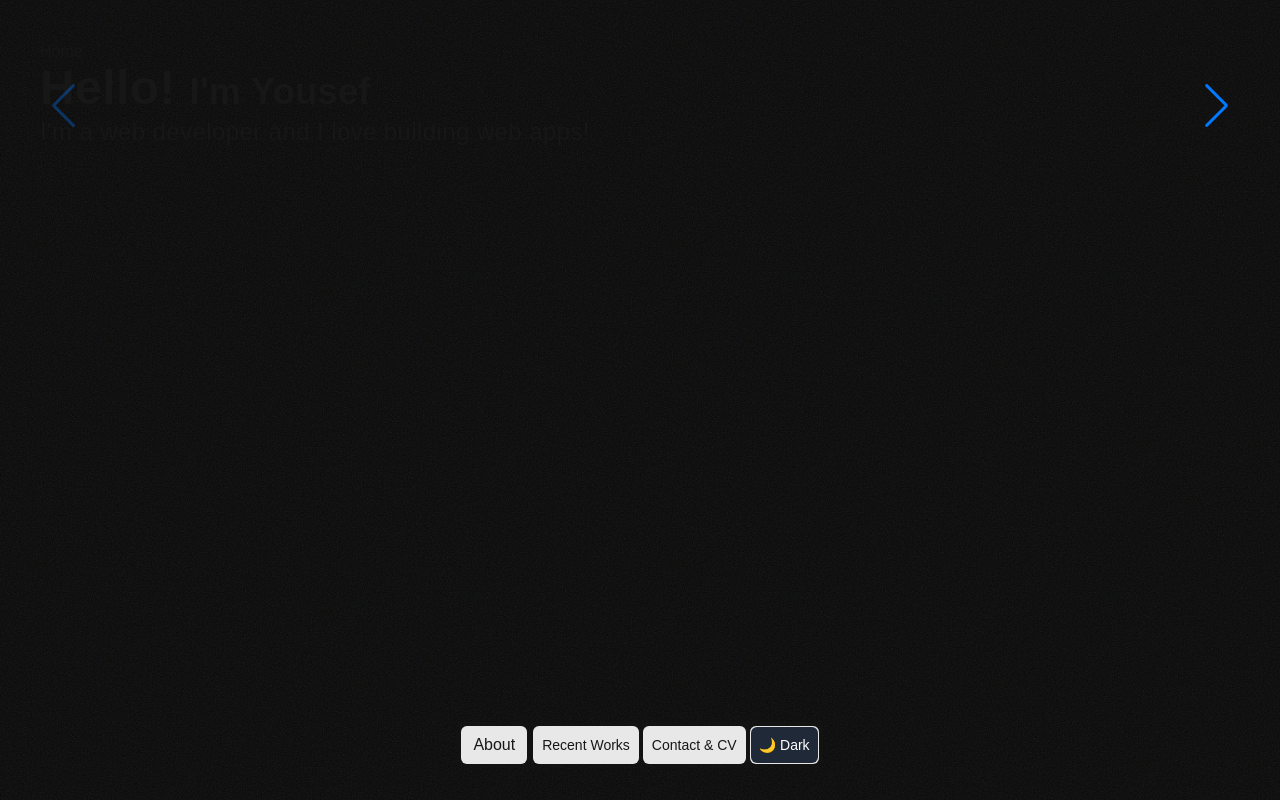
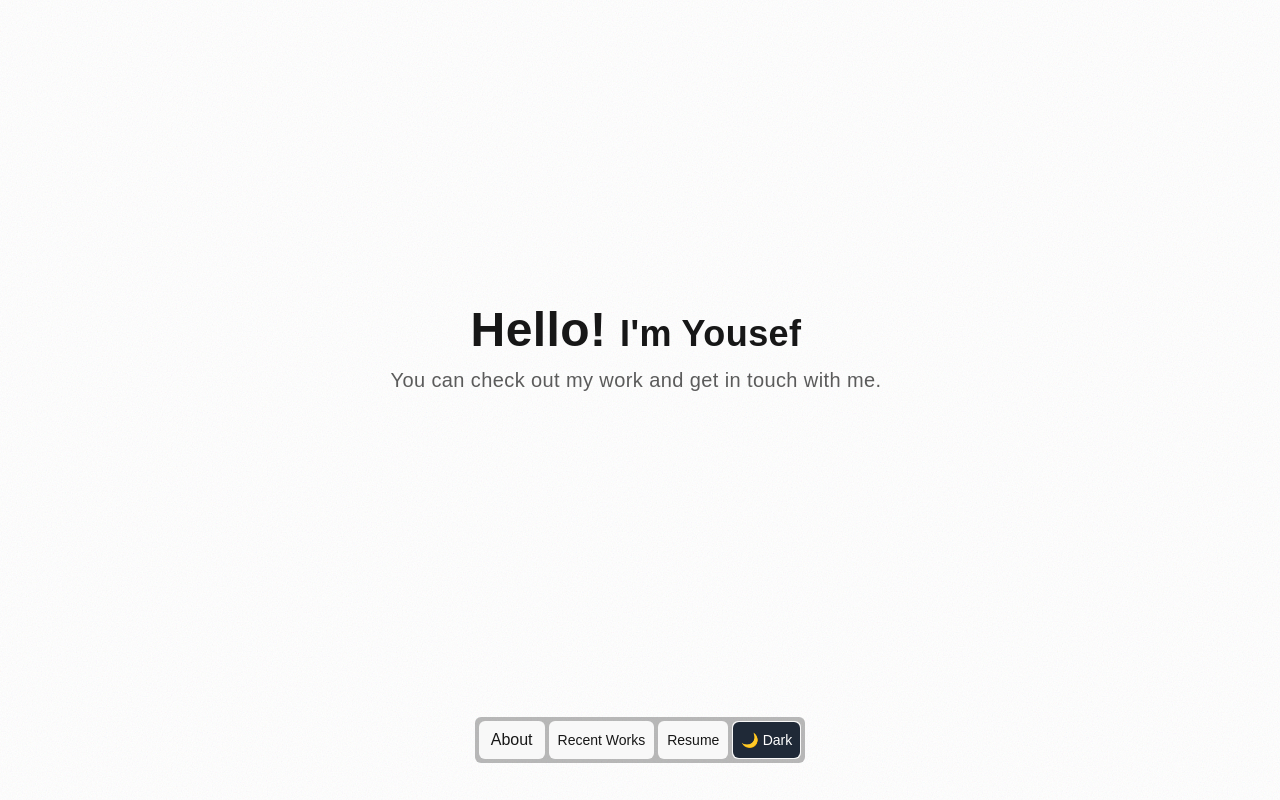
Before and after one commit to yousofo/portfolio, a Next.js app: page / in a window 1280 px wide. Built offline with nearby package versions, Linux system fonts and the light colour scheme.

Commit message:
temp fix

```diff
--- a/src/app/globals.css
+++ b/src/app/globals.css
@@ -40,7 +40,7 @@ body {
 }
 .test{
   /* backdrop-filter: blur(8px); */
-    background-color:  rgba(8, 8, 8, 1);
+    /* background-color:  rgba(8, 8, 8, 1); */
     position: relative;
    &::before{
     content: "";
--- a/src/app/layout.js
+++ b/src/app/layout.js
@@ -1,6 +1,7 @@
 import { Geist, Geist_Mono } from "next/font/google";
 import "./globals.css";
 import Image from "next/image";
+import Navbar from "@/components/Navbar/Navbar";
 
 const geistSans = Geist({
     variable: "--font-geist-sans",
@@ -19,14 +20,18 @@ export const metadata = {
 
 export default function RootLayout({ children }) {
     return (
+        // ${geistSans.variable} ${geistMono.variable}
         <html lang="en">
-      <body
-        className={`${geistSans.variable} ${geistMono.variable} antialiased test`}
-      >
-        {children}
+            <body className={` antialiased  h-screen`}>
+                <div className="test  h-full ">
+                    <div className=" h-[calc(100%-100px)]">{children}</div>
                     {/* <div className="absolute inset-0 z-[-1] ">
                     <Image className=" w-full mask-inner mask-outer" src="/bg/circle.jpg" alt=""  fill={true} objectFit="contain" />
                   </div> */}
+                    <div className="h-[100px]">
+                      <Navbar />
+                    </div>
+                </div>
             </body>
         </html>
     );
--- a/src/app/page.js
+++ b/src/app/page.js
@@ -4,6 +4,7 @@ import Navbar from "@/components/Navbar/Navbar";
 import MainSwiperWrapper from "@/wrappers/MainSwiperWrapper/MainSwiperWrapper";
 import HomeSlide from "@/components/slides/HomeSlide/HomeSlide";
 import WorkSlide from "@/components/slides/WorkSlide/WorkSlide";
+
 // import { motion, useMotionValue } from "motion/react";
 // React Server Components
 // import * as motion2 from "motion/react-client";
@@ -17,16 +18,13 @@ export default function Home() {
     // },[isDark]);
 
     return (
-    <div className="relative overflow-hidden p-10">
-      <h1>Home</h1>
+        <div className="relative overflow-hidden p-10 h-full ">
                  {/* <button onClick={() => setIsDark(!isDark)}>Toggle</button> */}
 
-      <MainSwiperWrapper slides={[
-        <HomeSlide key={1}/>,
-        <WorkSlide key={2}/>,
-      ]} />
+                <MainSwiperWrapper
+                    slides={[<HomeSlide key={1} />, <WorkSlide key={2} />]}
+                />
 
-      <Navbar />
          </div>
     );
 }
--- a/src/components/Navbar/Navbar.jsx
+++ b/src/components/Navbar/Navbar.jsx
@@ -1,30 +1,55 @@
+"use client";
 import ThemeSwitcher from "@/components/ThemeSwitcher/ThemeSwitcher";
+import { useSwiperStore } from "@/wrappers/MainSwiperWrapper/MainSwiperWrapper";
 
 export default function Navbar() {
+    let { swiper } = useSwiperStore();
+
+    function handleNavClick(slideIndex) {
+        // if (swiper) {
+        //     swiper.slideTo(slideIndex);
+        // }
+    }
+
     return (
-    <nav className="nav left-0 w-screen fixed bottom-0 pb-8 sm:bg-transparent ">
-      <div className="nav-con  relative flex justify-center p-1 m-auto gap-1.5 w-max rounded-md text-foreground bg-opacity-30 bg-foreground">
+        <div className="relative z-50 flex justify-center items-center w-full h-24 sm:h-20">
+            <nav className="nav    sm:bg-transparent ">
+                <div className="nav-con  relative flex justify-center p-1 m-auto gap-1 w-max rounded-md text-foreground bg-opacity-30 bg-foreground">
                     <button
                         id="aboutBtn"
+                        onClick={() => handleNavClick(0)}
                         className="about transition-colors cursor-pointer flex items-center px-3 rounded-md gap-1 bg-background bg-opacity-90"
                     >
                         About
                     </button>
-        <ul className="links [&>*]:rounded-md [&>*] [&>*]:bg-background [&>li]:bg-opacity-90 flex text-ntext gap-1 rounded-lg items-center text-sm ml:text-base [&>LI]:transition-colors">
-          <li className="border border-transparent p-2 " id="workBtn">
+                    <nav className="links [&>*]:rounded-md [&>*] [&>*]:bg-background [&>*]:bg-opacity-90 flex text-ntext gap-1 rounded-lg items-center text-sm ml:text-base [&>*]:transition-colors">
+                        <a
+                            className="border border-transparent p-2 "
+                            id="workBtn"
+                            onClick={() => handleNavClick(1)}
+                            href="https://github.com/yousofo?tab=repositories"
+                        >
                             Recent Works
-          </li>
-          <li className="border border-transparent p-2 " id="contactBtn">
-            Contact &amp; CV
-          </li>
-          <li
+                        </a>
+                        <a
+                        href="https://drive.google.com/file/d/1jA9k2vd63ndzKSrnsgr8Gl2syp3GVHvc/view?usp=drive_link"
+                            className="border border-transparent p-2 "
+                            id="contactBtn"
+                            onClick={() => handleNavClick(2)}
+                        >
+
+                         Resume
+                            {/* Contact &amp; CV */}
+                        </a>
+                        <a
                             className="border border-transparent [&>*]:rounded-md text-background "
                             id="contactBtn"
                         >
                             <ThemeSwitcher />
-          </li>
-        </ul>
+                        </a>
+                    </nav>
                 </div>
             </nav>
+        </div>
     );
 }
--- a/src/components/ThemeSwitcher/ThemeSwitcher.jsx
+++ b/src/components/ThemeSwitcher/ThemeSwitcher.jsx
@@ -19,6 +19,7 @@ function Index() {
     // Apply theme to the <html> tag
     document.documentElement.setAttribute("data-theme", theme);
     setItem("theme", theme);
+    console.log("Theme changed to:", theme);
   }, [theme]);
 
   return (
--- a/src/components/slides/HomeSlide/HomeSlide.js
+++ b/src/components/slides/HomeSlide/HomeSlide.js
@@ -1,12 +1,13 @@
 export default function HomeSlide() {
   return (
-    <div className="name overflow-hidden sm:me-2 text-foreground transition-colors tracking-wide">
+    <div className="name overflow-hidden sm:me-2 text-foreground transition-colors tracking-wide text-center">
       <h2 className="font-bold text-5xl whitespace-nowrap">
         Hello! <span className="text-4xl">I&apos;m Yousef</span>
       </h2>
-      <p className="offers text   mt-1 text-2xl">
-        I&apos;m a <span>web developer</span> and I love building{" "}
-        <span>web apps</span>!
+      <p className="offers text   mt-3 text-xl text-foreground/70">
+        {/* I&apos;m a <span>web developer</span> and I love building{" "}
+        <span>web apps</span>! */}
+        You can check out my work and get in touch with me.
       </p>
     </div>
   );
--- a/src/lib/localStorage.js
+++ b/src/lib/localStorage.js
@@ -15,7 +15,7 @@ const getItem =  (key) => {
    * @param value The value to save to localStorage.
    */
   const setItem = (key, value) => {
-    window.localStorage.setItem(key, JSON.stringify(value));
+    window.localStorage.setItem(key, value);
   };
 
   export { getItem, setItem };
--- a/src/wrappers/MainSwiperWrapper/MainSwiperWrapper.js
+++ b/src/wrappers/MainSwiperWrapper/MainSwiperWrapper.js
@@ -1,22 +1,37 @@
 "use client";
-import React from "react";
+import React, { createContext, useState } from "react";
 import { Swiper, SwiperSlide } from "swiper/react";
-import { Navigation } from 'swiper/modules';
-import 'swiper/css/navigation';
+import { Navigation } from "swiper/modules";
+import "swiper/css/navigation";
 // Import Swiper styles
 import "swiper/css";
+import { create } from "zustand";
+import "./styles.css"
+export const useSwiperStore = create((set) => ({
+    swiper: 1,
+    setSwiper: (swiper) => set({ swiper }),
+}));
+
 export default function MainSwiperWrapper({ slides = [] }) {
+    const {setSwiper} = useSwiperStore();
+
     return (
         <Swiper
             spaceBetween={0}
             slidesPerView={1}
-      navigation
+            // navigation
+            className="flex-1 w-full h-full main-swiper"
+            allowTouchMove={false}
             modules={[Navigation]}
             onSlideChange={() => console.log("slide change")}
-      onSwiper={(swiper) => console.log(swiper)}
+            onSwiper={(swiperInstance) => setSwiper(swiperInstance)}
         >
             {slides.map((slide, index) => (
-        <SwiperSlide key={index}>{slide }</SwiperSlide>
+                <SwiperSlide  key={index}>
+                  <div className="w-full h-full flex justify-center items-center">
+                    {slide}
+                  </div>
+                </SwiperSlide>
             ))}
         </Swiper>
     );
--- /dev/null
+++ b/src/wrappers/MainSwiperWrapper/styles.css
@@ -0,0 +1,8 @@
+/* .main-swiper{
+    display: flex;
+    flex-direction: column;
+}
+
+.main-swiper .swiper-wrapper {
+  flex: 1;
+} */
```
Lines whose indentation alone changed are shown as unchanged.
